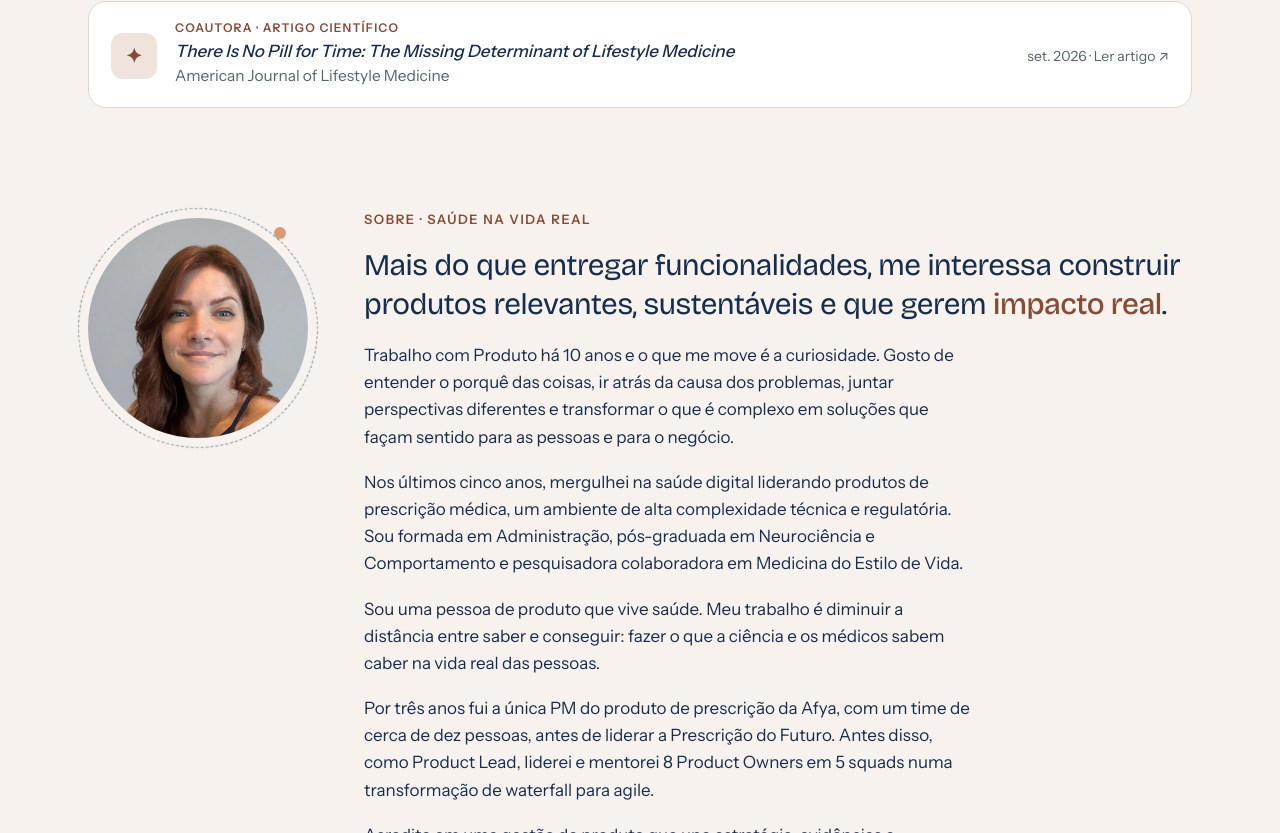
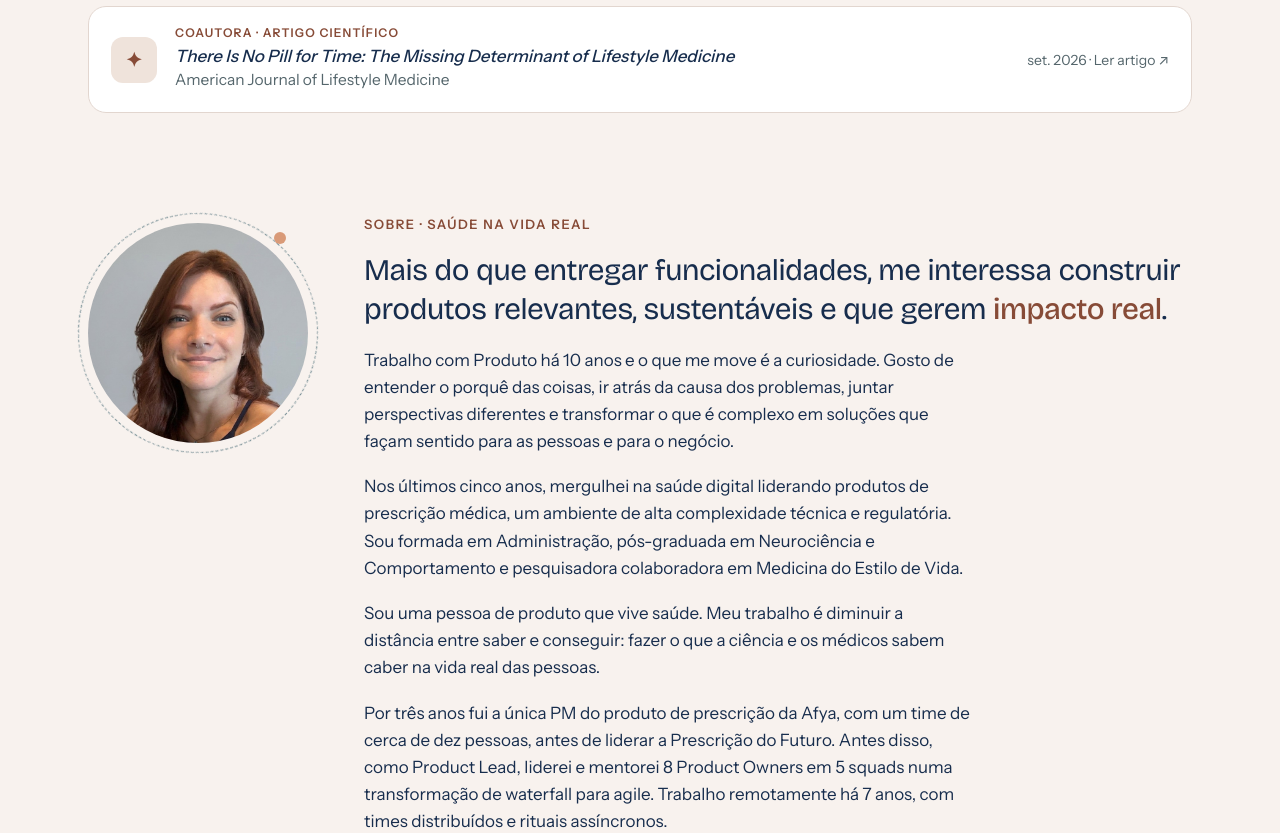
Before and after one commit to laissamargoni-hub/Portfolio, a plain HTML site: page index.html in a window 1280 px wide. Shown: the part 1967-2800 px from the top of the page. Drawn offline with nearby package versions, Linux system fonts and the light colour scheme.

Commit message:
Home: 7 anos em trabalho remoto (pill + Sobre)
Co-Authored-By: Claude Opus 5.5 <noreply@anthropic.com>
Claude-Session: https://claude.ai/code/session_01RPAWvyPN949cDePjrb919C

```diff
--- a/index.html
+++ b/index.html
@@ -379,6 +379,7 @@ footer a{text-decoration:none}footer a:hover{color:var(--accent)}
         <span class="pill hl">Staff Product Manager</span>
         <span class="pill" data-en="10 years in Product">10 anos em Produto</span>
         <span class="pill" data-en="5 years in digital health">5 anos em saúde digital</span>
+        <span class="pill" data-en="7 years working remotely">7 anos em trabalho remoto</span>
         <span class="pill" data-en="Product strategy and positioning">Estratégia e posicionamento de produto</span>
         <span class="pill" data-en="3 products end to end">3 produtos end to end</span>
       </div>
@@ -515,7 +516,7 @@ footer a{text-decoration:none}footer a:hover{color:var(--accent)}
         <p data-en="I've been working in Product for 10 years, and what drives me is curiosity. I like to understand the why behind things, get to the root of problems, bring different perspectives together and turn what is complex into solutions that make sense for people and for the business.">Trabalho com Produto há 10 anos e o que me move é a curiosidade. Gosto de entender o porquê das coisas, ir atrás da causa dos problemas, juntar perspectivas diferentes e transformar o que é complexo em soluções que façam sentido para as pessoas e para o negócio.</p>
         <p data-en="For the last five years I've been immersed in digital health, leading medical prescription products in an environment of high technical and regulatory complexity. I hold a degree in Business Administration, a postgraduate degree in Neuroscience and Behavior, and I'm a collaborating researcher in Lifestyle Medicine.">Nos últimos cinco anos, mergulhei na saúde digital liderando produtos de prescrição médica, um ambiente de alta complexidade técnica e regulatória. Sou formada em Administração, pós-graduada em Neurociência e Comportamento e pesquisadora colaboradora em Medicina do Estilo de Vida.</p>
         <p data-en="I'm a product person who lives health. My work is to close the gap between knowing and being able to: making what science and physicians know actually fit into people's real lives.">Sou uma pessoa de produto que vive saúde. Meu trabalho é diminuir a distância entre saber e conseguir: fazer o que a ciência e os médicos sabem caber na vida real das pessoas.</p>
-        <p data-en="For three years I was the only PM of Afya's prescription product, with a team of about ten people, before leading the Future of Prescription. Before that, as Product Lead, I led and mentored 8 Product Owners across 5 squads in a transformation from waterfall to agile.">Por três anos fui a única PM do produto de prescrição da Afya, com um time de cerca de dez pessoas, antes de liderar a Prescrição do Futuro. Antes disso, como Product Lead, liderei e mentorei 8 Product Owners em 5 squads numa transformação de waterfall para agile.</p>
+        <p data-en="For three years I was the only PM of Afya's prescription product, with a team of about ten people, before leading the Future of Prescription. Before that, as Product Lead, I led and mentored 8 Product Owners across 5 squads in a transformation from waterfall to agile. I have been working remotely for 7 years, with distributed teams and async rituals.">Por três anos fui a única PM do produto de prescrição da Afya, com um time de cerca de dez pessoas, antes de liderar a Prescrição do Futuro. Antes disso, como Product Lead, liderei e mentorei 8 Product Owners em 5 squads numa transformação de waterfall para agile. Trabalho remotamente há 7 anos, com times distribuídos e rituais assíncronos.</p>
         <p data-en="I believe in product management that brings strategy, evidence and collaboration together to create real impact.">Acredito em uma gestão de produto que une estratégia, evidências e colaboração para gerar impacto real.</p>
         <a class="insta" href="https://www.instagram.com/laissamargoni.lab/" target="_blank" rel="noopener" data-cta="about_instagram"><span class="ig" aria-hidden="true"></span><span data-en="I also talk about health on Instagram: <b>@laissamargoni.lab</b> ↗">Também falo sobre saúde no Instagram: <b>@laissamargoni.lab</b> ↗</span></a>
         <div class="offwork">
```
